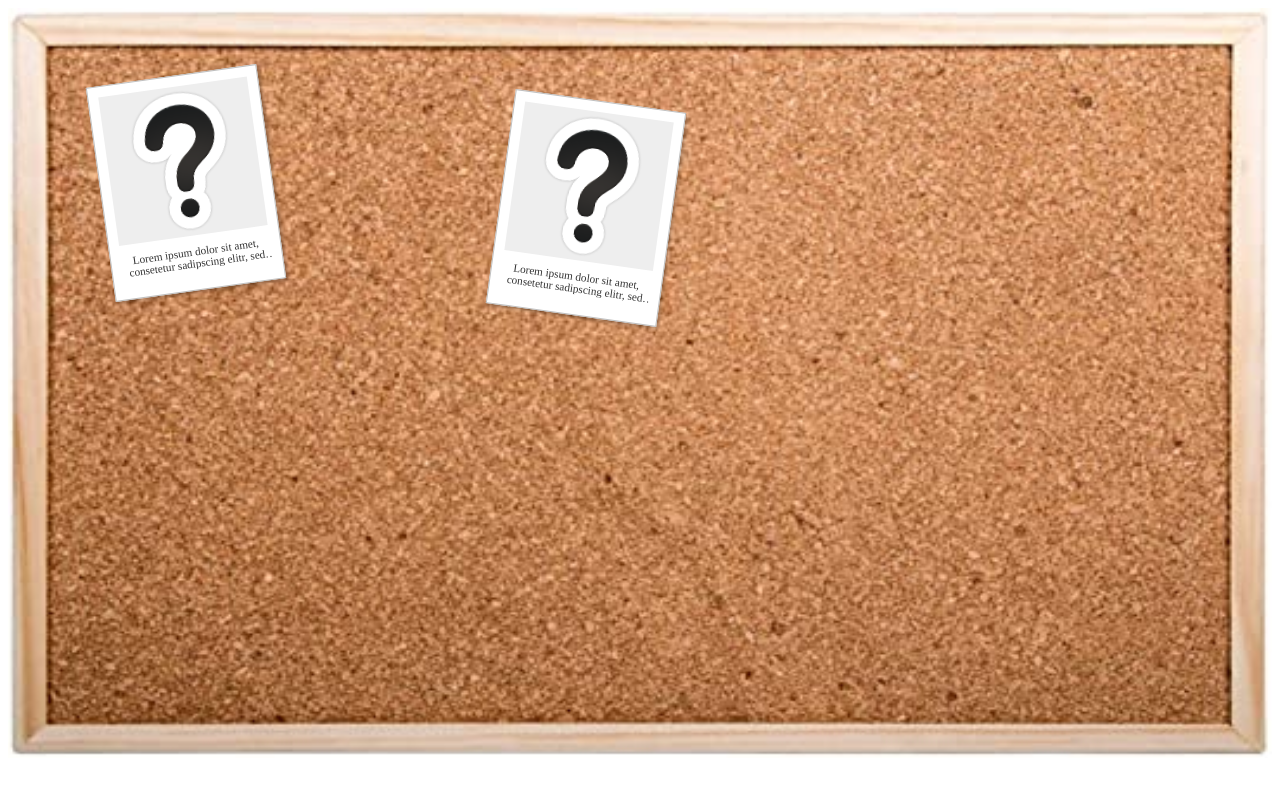
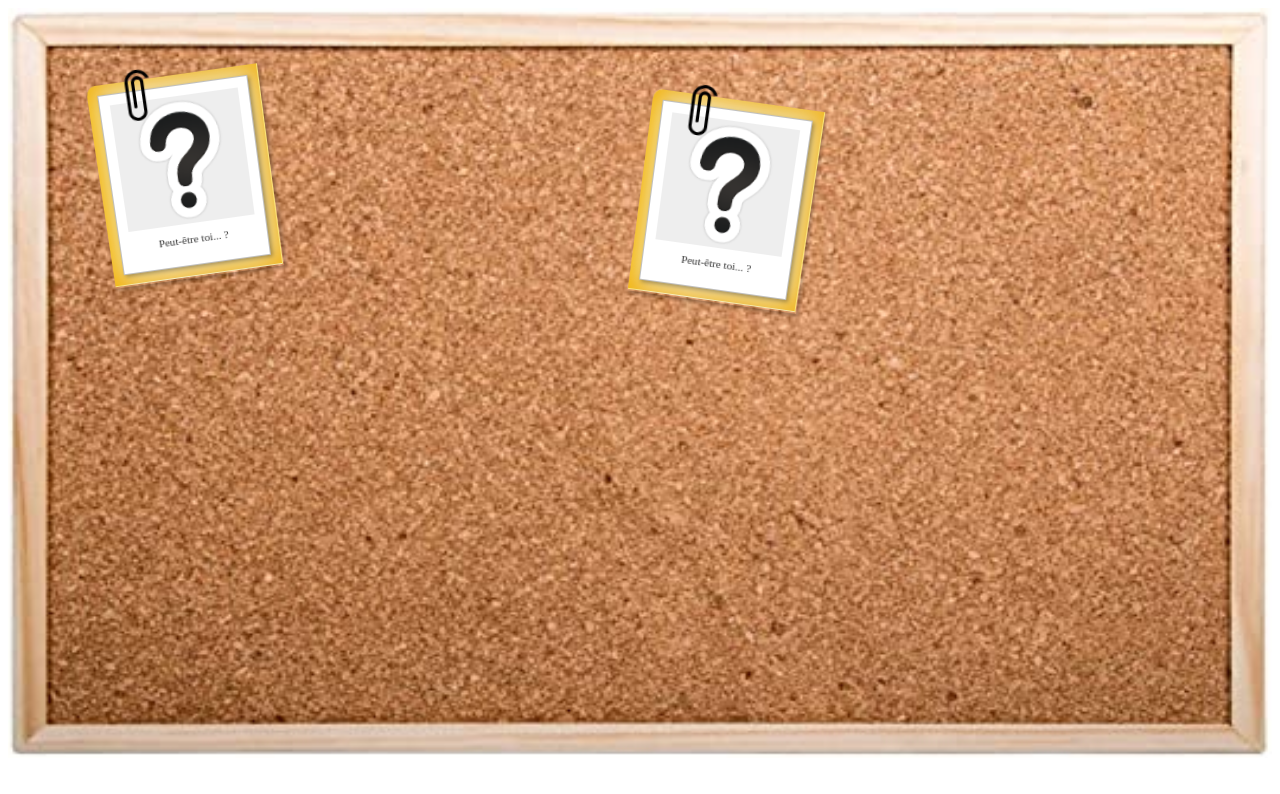
Before and after one commit to Theophile-Varnier/Rp, a plain HTML site: page KS/code/rel.html in a window 1280 px wide. Drawn offline with Linux system fonts and the light colour scheme; a web font is replaced by a local one.

Commit message:
rel first version

```diff
--- a/KS/code/rel.html
+++ b/KS/code/rel.html
@@ -1,18 +1,99 @@
+<link href="http://fonts.cdnfonts.com/css/lucida-handwriting-new" rel="stylesheet">
 <style type="text/css">
-	body {
-	font-family: "Lucida handwriting";
+  @import url('http://fonts.cdnfonts.com/css/lucida-handwriting-new');
+	.board * {
+		box-sizing: border-box;
 	}
 	.board {
+		font-family: "Lucida Handwriting New";
 		background-image: url("91G8asH3H7L._AC_SY355_.jpg");
 		background-size: 100% 100%;
 		background-repeat: no-repeat;
 		min-height: 750px;
 	}
-	.polaroid {
+	.paper {
+		height: 100%;
+		background-color: #f8f5de;
+		background-image: linear-gradient(to right, rgba(255,210,0,0.4), rgba(200, 160, 0, 0.1) 11%, rgba(0,0,0,0) 35%, rgba(200, 160, 0, 0.1) 65%);
+		box-shadow: inset 0 0 75px rgba(255,210,0,0.3), inset 0 0 20px rgba(255,210,0,0.4), inset 0 0 30px rgba(220,120,0,0.8);
+	}
+	.rel {
+		perspective: 800px;
 		cursor: pointer;
 		top: 75px;
 		transform: rotate(var(--rot));
 		position: absolute;
+		-webkit-transition: all 0.5s ease-in;
+		box-shadow: 2px 2px 4px rgb(0 0 0 / 30%);
+	}
+	.top-right{
+		border-radius: 0 5% 0 0;
+		transform-origin: left;
+		width: 100%;
+		height: 100%;
+		position: absolute;
+		top: 0;
+		left: 100%;
+		transform: rotateY(180deg);
+		backface-visibility: hidden;
+		transition: all 1s;
+		transition-delay: 1s;
+	}
+	.top-right .paper{
+		border-bottom: solid 1px rgba(255,210,0,0.1);
+		border-left: solid 1px rgba(255,210,0,0.1);
+	}
+	.top-right:before, .bottom-right:before {
+		content: '';
+		position:absolute;
+		top:0;
+		left:0;
+		width:100%;
+		height: 100%;
+		pointer-events: none;
+		background: -webkit-linear-gradient(right, rgba(0,0,0,0.2) 0%, rgba(0,0,0,0) 20%, rgba(0,0,0,0) 100%);
+	}
+	.bottom-left, .bottom-right{
+		font-size: 0.6em;
+		width: 100%;
+		height: 100%;
+		position: absolute;
+		transform: rotateX(-180deg);
+		backface-visibility: hidden;
+		transition: all 1s;
+		transition-delay: 0s;
+		overflow: hidden;
+	}
+	.bottom-left .paper, .bottom-right .paper{
+		border-top: solid 1px rgba(255,210,0,0.1);
+		padding-top: 20px;
+		padding-bottom: 20px;
+	}
+	.bottom-left {
+		border-radius: 0 0 0 5%;
+		transform-origin: top right;
+		top: 99%;
+		left: 0;
+	}
+	.bottom-left .paper {
+		border-right: solid 1px rgba(255,210,0,0.3);
+	}
+	.bottom-right {
+		border-radius: 0 0 5% 0;
+		transform-origin: top left;
+		top: 99%;
+		left: 100%;
+	}
+	.bottom-right .paper {
+		border-left: solid 1px rgba(255,210,0,0.3);
+	}
+	.text{
+		height:100%;
+		padding-left: 20px;
+		padding-right:20px;
+		overflow: auto;
+	}
+	.polaroid {
 		text-decoration: none;
 		text-align: center;
 		color: #333;
@@ -20,15 +101,32 @@
 		width: 150px;
 		border: 1px solid #BFBFBF;
 		background-color: white;
-    z-index: 2;
 		font-size: 0.7em;
-    -webkit-box-shadow: 2px 2px 4px rgb(0 0 0 / 30%);
-    -moz-box-shadow: 2px 2px 4px rgba(0,0, 0, 0.3);
 		box-shadow: 2px 2px 4px rgb(0 0 0 / 30%);
-    -webkit-transition: all 0.5s ease-in;
 	}
-
 	.polaroid:before{
+		z-index: 10;
+		content: "";
+		background-image: url(paperclip.png);
+		background-repeat:no-repeat;
+		background-size: 50px;
+		width: 50px;
+		height: 50px;
+		position: absolute;
+		top:-10px;
+		left:30%;
+		transform: translate(-50%, 0);
+	}
+	.top-left {
+		padding: 10px;
+		border-radius: 5% 0 0 0;
+		transform: rotateX(-5deg);
+		transform-origin: right;
+		border-bottom: solid 1px rgba(255,210,0,0.1);
+		border-right: solid 1px rgba(255,210,0,0.1);
+	}
+	.rel:before{
+		z-index: 10;
 		content: "";
 		background-image: url(pin.png);
 		background-repeat:no-repeat;
@@ -37,20 +135,31 @@ width: 50px;
 		height: 50px;
 		position: absolute;
 		top:-10px;
-left:50%;
+		left:60%;
 		transform: translate(-50%, 0);
 	}
-
-.polaroid:hover {
+	.rel:hover {
 		z-index: 100;
-box-shadow: 15px 15px 20px rgb(0 0 0 / 40%);
 		transform: rotate(0deg) scale(1.05);
 	}
-
+	.rel:hover .bottom-left, .rel:hover .bottom-right, .rel:hover .top-right{
+		box-shadow: 15px 15px 20px rgb(0 0 0 / 40%);
+	}
+	.rel:hover .top-right {
+		transition-delay: 0s;
+		transform: rotateY(5deg);
+	}
+	.rel:hover .bottom-left {
+		transform: rotateX(5deg) rotateY(-5deg);
+		transition-delay: 1s;
+	}
+	.rel:hover .bottom-right {
+		transform: rotateX(5deg) rotateY(5deg);
+		transition-delay: 1s;
+	}
 	.polaroid img {
 		width: 100%;
 	}
-
 	.polaroid div {
 		display: -webkit-box;
 		-webkit-line-clamp: 2;
@@ -60,18 +169,63 @@ width: 100%;
 		margin-top: 10px;
 	}
 </style>
-
 <div class="board">
-	<div class="polaroid" style="left:100px; --rot: -8deg;">
+  <div class="rel" style="left:100px; --rot: -8deg;">
+    <div class="top-left paper">
+      <div class="polaroid">
         <img src="question-mark.png">
         <div>
-	Lorem ipsum dolor sit amet, consetetur sadipscing elitr, sed diam nonumy eirmod tempor invidunt ut labore et dolore magna aliquyam erat, sed diam voluptua.
-	</div>
-	</div>
-	<div class="polaroid" style="left:500px; --rot: 8deg; top: 100px;">
-	<img src="question-mark.png">
-	<div>
-	Lorem ipsum dolor sit amet, consetetur sadipscing elitr, sed diam nonumy eirmod tempor invidunt ut labore et dolore magna aliquyam erat, sed diam voluptua.
+          Peut-être toi... ?
         </div>
       </div>
     </div>
+    <div class="top-right">
+      <div class="paper">
+        Nom Prénom
+      </div>
+    </div>
+    <div class="bottom-left">
+      <div class="paper">
+        <div class="text">
+          Lorem ipsum dolor sit amet, consectetur adipiscing elit. Morbi blandit lorem quis massa egestas finibus. Vivamus porttitor risus ut euismod commodo. Fusce aliquam efficitur iaculis. Ut semper purus sed felis ultricies, vitae auctor ante gravida. Nulla varius dapibus tellus ac tristique. Pellentesque dapibus nibh id lorem aliquet, sit amet gravida erat vehicula. Pellentesque rhoncus eget nisl a pretium. Suspendisse sed commodo urna, accumsan aliquam nunc. Ut lacinia vestibulum malesuada.
+        </div>
+      </div>
+    </div>
+    <div class="bottom-right">
+      <div class="paper">
+        <div class="text">
+          Lorem ipsum dolor sit amet, consectetur adipiscing elit. Morbi blandit lorem quis massa egestas finibus. Vivamus porttitor risus ut euismod commodo. Fusce aliquam efficitur iaculis. Ut semper purus sed felis ultricies, vitae auctor ante gravida. Nulla varius dapibus tellus ac tristique. Pellentesque dapibus nibh id lorem aliquet, sit amet gravida erat vehicula. Pellentesque rhoncus eget nisl a pretium. Suspendisse sed commodo urna, accumsan aliquam nunc. Ut lacinia vestibulum malesuada.
+        </div>
+      </div>
+    </div>
+  </div>
+	<div class="rel" style="left:50%; --rot: 8deg;top:100px;">
+    <div class="top-left paper">
+      <div class="polaroid">
+        <img src="question-mark.png">
+        <div>
+          Peut-être toi... ?
+        </div>
+      </div>
+    </div>
+    <div class="top-right">
+      <div class="paper">
+        Nom Prénom
+      </div>
+    </div>
+    <div class="bottom-left">
+      <div class="paper">
+        <div class="text">
+          Lorem ipsum dolor sit amet, consectetur adipiscing elit. Morbi blandit lorem quis massa egestas finibus. Vivamus porttitor risus ut euismod commodo. Fusce aliquam efficitur iaculis. Ut semper purus sed felis ultricies, vitae auctor ante gravida. Nulla varius dapibus tellus ac tristique. Pellentesque dapibus nibh id lorem aliquet, sit amet gravida erat vehicula. Pellentesque rhoncus eget nisl a pretium. Suspendisse sed commodo urna, accumsan aliquam nunc. Ut lacinia vestibulum malesuada.
+        </div>
+      </div>
+    </div>
+    <div class="bottom-right">
+      <div class="paper">
+        <div class="text">
+          Lorem ipsum dolor sit amet, consectetur adipiscing elit. Morbi blandit lorem quis massa egestas finibus. Vivamus porttitor risus ut euismod commodo. Fusce aliquam efficitur iaculis. Ut semper purus sed felis ultricies, vitae auctor ante gravida. Nulla varius dapibus tellus ac tristique. Pellentesque dapibus nibh id lorem aliquet, sit amet gravida erat vehicula. Pellentesque rhoncus eget nisl a pretium. Suspendisse sed commodo urna, accumsan aliquam nunc. Ut lacinia vestibulum malesuada.
+        </div>
+      </div>
+    </div>
+  </div>
+</div>
```
Also changed, not shown: KS/code/paperclip.png (added), 1 other file. Lines whose indentation alone changed are shown as unchanged.
